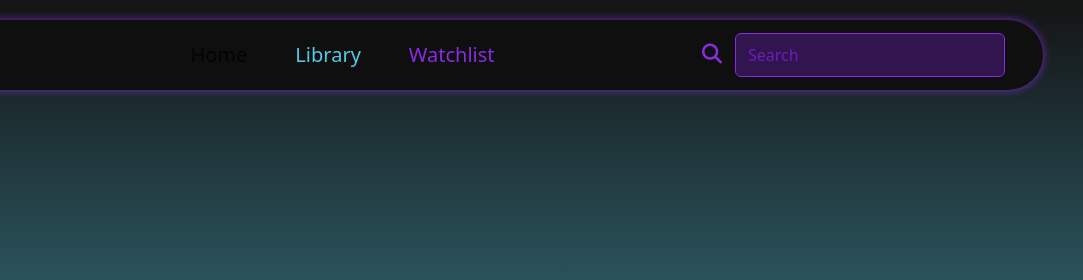
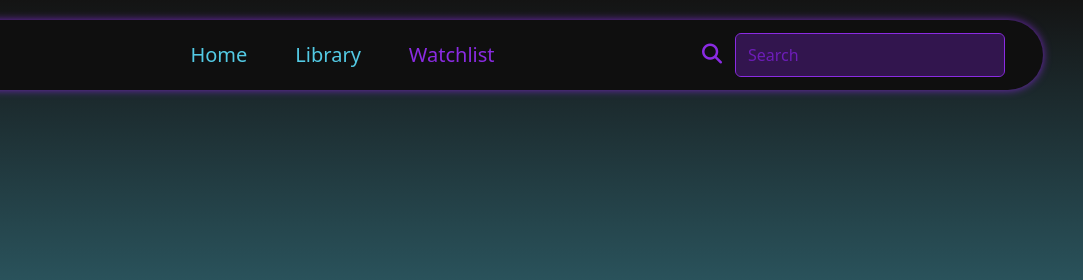
Before and after one commit to 251015-michelle/AP-Invaders_test, a plain HTML site: page pages/contentLibrary.html in a window 1280 px wide. In both pictures the pointer is over the link "Home". Shown: the top 280 px of the page, 197-1280 px from the left. Drawn offline with nearby package versions, Linux system fonts and the light colour scheme.

Commit message:
Hover states to Navbar added
Added the hover state of the page links on the Navbar

```diff
--- a/css/main.css
+++ b/css/main.css
@@ -27,6 +27,11 @@
 
 .nav-link{
     color: #8a2be2;
+}
+
+.nav-link:hover {
+    color: #53CAE4;
+    transition: color 0.2s ease-in-out;
 }
 
 .fa-magnifying-glass{
```
Also changed, not shown: 2 other files.
